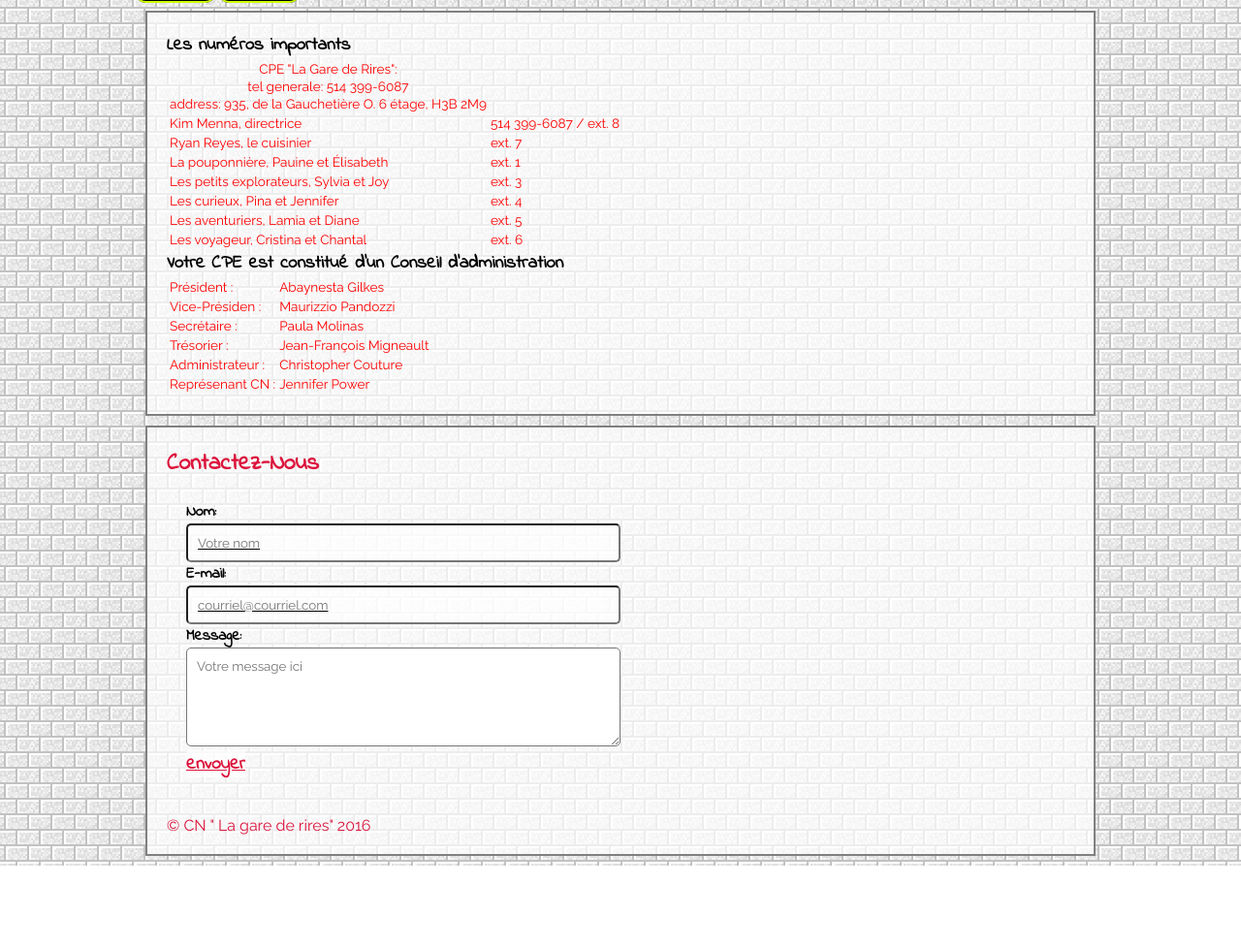
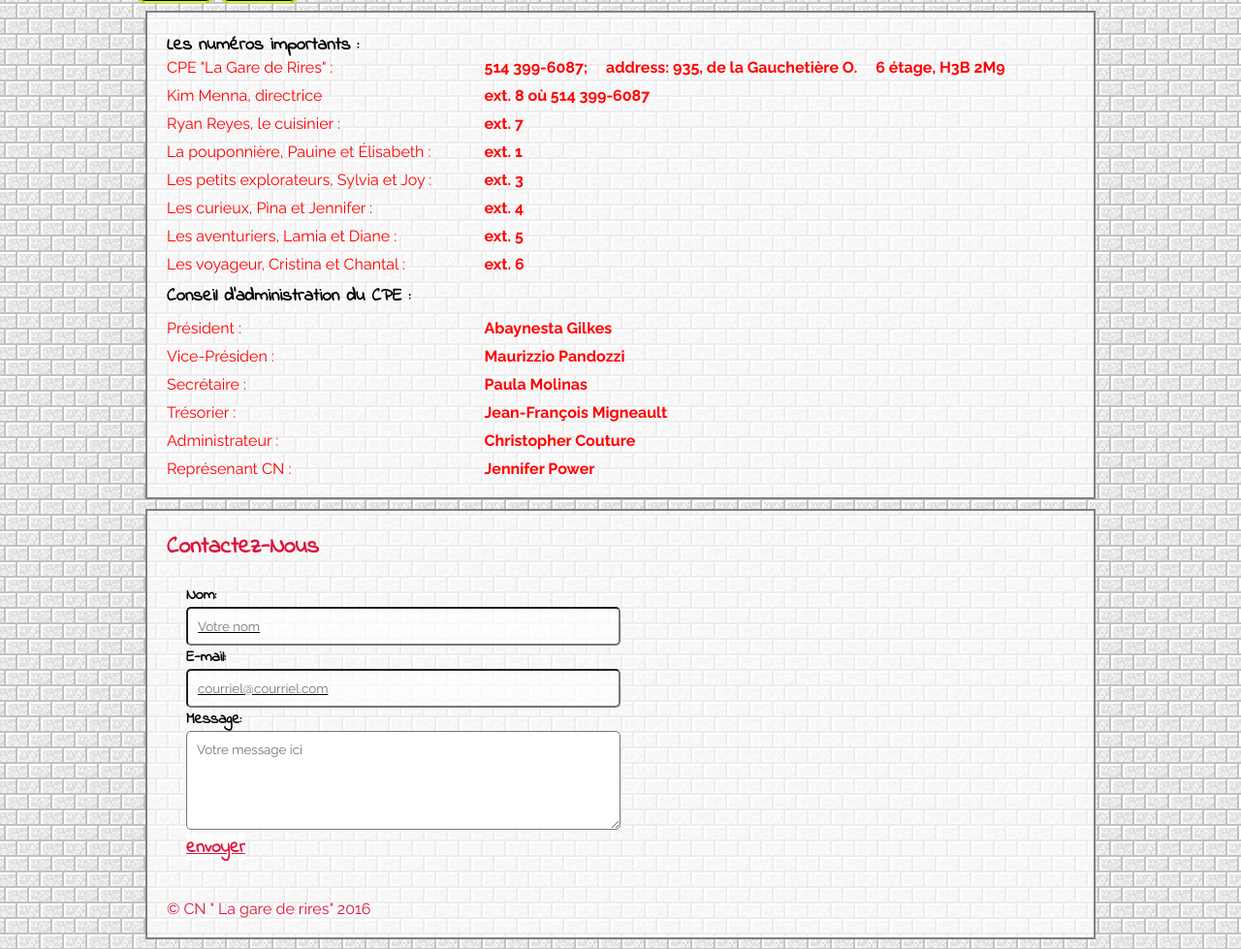
Before and after one commit to Qlcha/La-Gare-de-Rires, a PHP site: page /contact.php in a window 1280 px wide. Shown: the part 111-1090 px from the top of the page at 97% size. Before the commit the page ends 1004 px from the top, so only its background shows below. Run offline with PHP 8.4, Linux system fonts and the light colour scheme; some libraries are stand-ins or nearby versions.

Commit message:
Page CONTACT final

```diff
--- a/contact.php
+++ b/contact.php
@@ -6,71 +6,64 @@ require_once 'view_parts/_header.php';
 ?>
 
 <div class="content_block" id="contact">
-<h3>Les numéros importants</h3>
-    <table id="tel_list">
-        <tr>
-            <td> CPE "La Gare de Rires": </td>
-            <td>tel generale: 514 399-6087</td>
-            <td>address: 935, de la Gauchetière O. 6 étage, H3B 2M9</td>
-        </tr>
-        <tr>
-            <td>Kim Menna, directrice</td>
-            <td>514 399-6087   / ext. 8</td>
-        </tr>
-        <tr>
-            <td>Ryan Reyes, le cuisinier</td>
-            <td>ext. 7</td>
-        </tr>
-        <tr>
-            <td>La pouponnière, Pauine et Élisabeth</td>
-            <td>ext. 1</td>
-        </tr>
-        <tr>
-            <td>Les petits explorateurs, Sylvia et Joy</td>
-            <td>ext. 3</td>
-        </tr>
-        <tr>
-            <td>Les curieux, Pina et Jennifer</td>
-            <td>ext. 4</td>
-        </tr>
-        <tr>
-            <td>Les aventuriers, Lamia et Diane</td>
-            <td>ext. 5</td>
-        </tr>
-        <tr>
-            <td>Les voyageur, Cristina et Chantal</td>
-            <td>ext. 6</td>
-        </tr>
-    </table>
+<h3>Les numéros importants :</h3>
+    <ul id="tel_list"><!--
+       --><li class="strong"> <strong>CPE "La Gare de Rires" :</strong> </li><!--
+       --><li>514 399-6087;
+       <span>address: 935, de la Gauchetière O.</span>
+            <span>6 étage, H3B 2M9</span></li><!--
+
+       --><li class="strong"><strong>Kim Menna, directrice</strong></li><!--
+       --><li>ext. 8   où  514 399-6087</li><!--
+
+       --><li class="strong"><strong>Ryan Reyes, le cuisinier : </strong></li><!--
+       --><li>ext. 7</li><!--
+
+       --><li class="strong"><strong>La pouponnière, Pauine et Élisabeth : </strong></li><!--
+       --><li>ext. 1</li><!--
+
+       --><li class="strong"><strong>Les petits explorateurs, Sylvia et Joy : </strong></li><!--
+       --><li>ext. 3</li><!--
+
+       --><li class="strong"><strong>Les curieux, Pina et Jennifer : </strong></li><!--
+       --><li>ext. 4</li><!--
+
+       --><li class="strong"><strong>Les aventuriers, Lamia et Diane : </strong></li><!--
+       --><li>ext. 5</li><!--
+
+       --><li class="strong"><strong>Les voyageur, Cristina et Chantal :</strong></li><!--
+       --><li>ext. 6</li><!--
+       --></ul>
 
 
-    <h3>Votre CPE est constitué d'un Conseil d'administration</h3>
-    <table>
-        <tr>
-            <td>Président :</td>
-            <td>Abaynesta Gilkes</td>
-        </tr>
-        <tr>
-            <td>Vice-Présiden :</td>
-            <td>Maurizzio Pandozzi</td>
-        </tr>
-        <tr>
-            <td>Secrétaire :</td>
-            <td>Paula Molinas</td>
-        </tr>
-        <tr>
-            <td>Trésorier :</td>
-            <td>Jean-François Migneault</td>
-        </tr>
-        <tr>
-            <td>Administrateur :</td>
-            <td>Christopher Couture</td>
-        </tr>
-        <tr>
-            <td>Représenant CN :</td>
-            <td>Jennifer Power</td>
-        </tr>
-    </table>
+    <h3>Conseil d'administration du CPE :</h3>
+    <ul id="conseil_administration"><!--
+
+       --><li>Président :</li><!--
+
+       --><li>Abaynesta Gilkes</li><!--
+
+       --><li>Vice-Présiden :</li><!--
+
+       --><li>Maurizzio Pandozzi</li><!--
+
+       --><li>Secrétaire :</li><!--
+
+       --><li>Paula Molinas</li><!--
+
+       --><li>Trésorier :</li><!--
+
+       --><li>Jean-François Migneault</li><!--
+
+       --><li>Administrateur :</li><!--
+
+       --><li>Christopher Couture</li><!--
+
+       --><li>Représenant CN :</li><!--
+
+       --><li>Jennifer Power</li><!--
+
+       --></ul>
 </div>
 
 <?php require_once 'view_parts/_footer.php'; ?>
--- a/css/stylesheet.css
+++ b/css/stylesheet.css
@@ -355,26 +355,36 @@ nav h1{
     display: block;
 }
 
-#contact td{
+#contact li{
     color: red;
-    font-size: 85%;
-   }
-
-#tel_list td{
-
+font-size: 90%;
 }
 
-#tel_list tr:first-of-type td {
-    display: block;
-    text-align: center;
+#tel_list li.strong {
+    padding-top: 10px;
 }
 
-/*
-#tel_list tr:nth-of-type(2) td {
+#tel_list strong{
+    font-weight: normal;
+}
+
+#tel_list li span {
     display: block;
+}
+
+#tel_list li{
     text-align: center;
+    font-weight: bold;
 }
-*/
+
+#conseil_administration li{
+    display: inline-block;
+    width: 50%;
+}
+
+#conseil_administration li:nth-of-type(even){
+    font-weight: bold;
+}
 
 /******************** FOOTER *********************/
 footer {
@@ -566,6 +576,45 @@ footer p {
         padding-bottom: 20px;
     }
 
+    #contact li{
+        font-size: 100%;
+    }
+
+    #tel_list li{
+        text-align: left;
+        display: inline-block;
+        vertical-align: top;
+    }
+
+    #tel_list ul {
+        width: 70%;
+    }
+
+    #tel_list li {
+        width:65%
+    }
+
+    #tel_list li span {
+        display: inline;
+        padding-left: 15px;
+    }
+
+    #tel_list li.strong {
+width:35%;
+        padding-top: 0;
+        margin-bottom: 10px;
+
+    }
+
+       #conseil_administration li:nth-of-type(odd){
+           width: 35%;
+    }
+
+    #conseil_administration li:nth-of-type(even) {
+        width: 65%;
+        padding-top: 10px;
+    }
+
 }
 /*************DESKTOP***********/
 @media screen and (min-width: 1024px){
```
Also changed, not shown: admin.php (+17 -0 lines).
